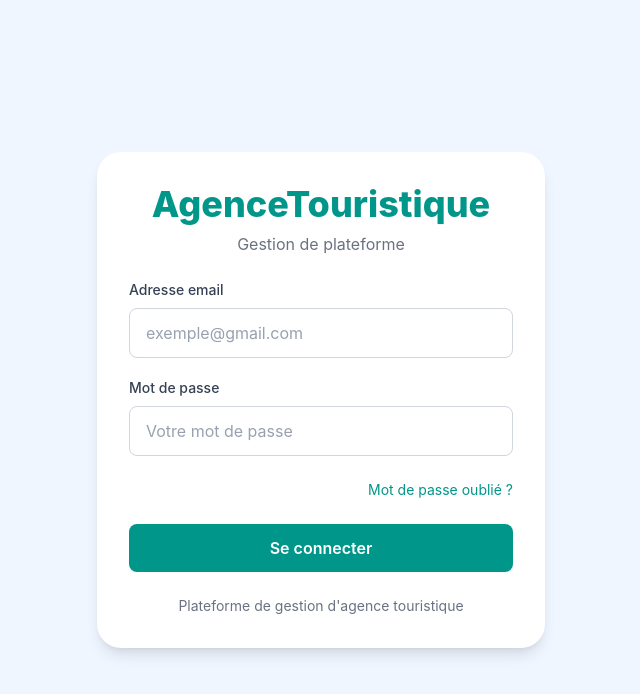
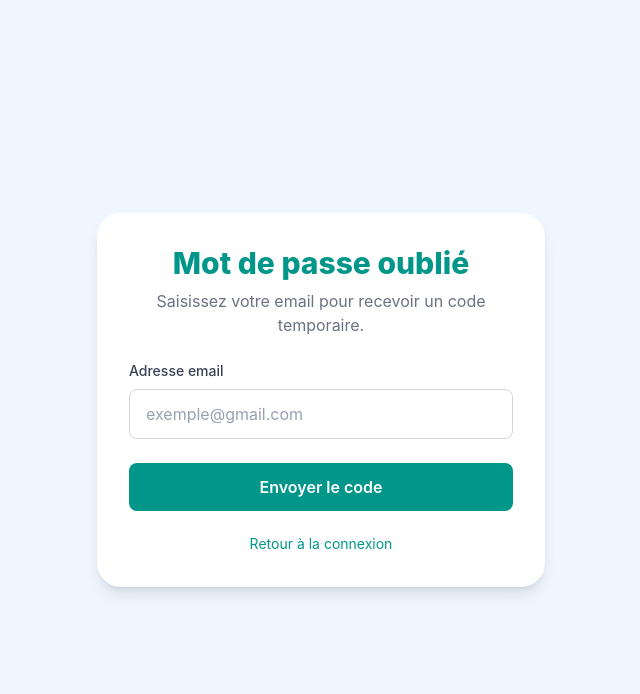
Before and after one commit to Hervesamuel/Agence_Touristique, a React app in the folder Agencetouristique/Frontend/: page /mot-de-passe-oublie in a window 1280 px wide. Before the commit this address led to /login. Shown: the top 694 px of the page, without its empty margins (319-959 px from the left). Built offline with nearby package versions, Linux system fonts and the light colour scheme; the HTML template or start-up script is replaced by a standard one.

Commit message:
Mot de passe oublier envoyer au email Terminé en general

```diff
--- a/Agencetouristique/Frontend/src/pages/Profil.jsx
+++ b/Agencetouristique/Frontend/src/pages/Profil.jsx
@@ -1,10 +1,20 @@
 import { useEffect, useState } from "react";
+// AJOUT : importation de useRef
+import { useRef } from "react";
 import { Link } from "react-router-dom";
 import { getMonProfil, updateMonProfil, changerMotDePasse } from "../services/profilService";
 import { useLanguage } from "../contexts/LanguageContext";
 
 function Profil() {
   const { t } = useLanguage();
+
+  // AJOUT : connexion avec un code temporaire, changement de mot de passe obligatoire
+  const [doitChangerMdp, setDoitChangerMdp] = useState(
+    sessionStorage.getItem("doitChangerMdp") === "1"
+  );
+
+  // AJOUT : référence vers l'avertissement du mot de passe
+  const mdpRef = useRef(null);
 
   const [formData, setFormData] = useState({
     nom: "",
@@ -52,6 +62,13 @@ function Profil() {
     };
     fetchProfil();
   }, []);
+
+  // AJOUT : défilement automatique vers l'avertissement
+  useEffect(() => {
+    if (!loading && doitChangerMdp && mdpRef.current) {
+      mdpRef.current.scrollIntoView({ behavior: "smooth", block: "start" });
+    }
+  }, [loading, doitChangerMdp]);
 
   const handleChange = (e) => {
     const { name, value } = e.target;
@@ -133,6 +150,9 @@ function Profil() {
       await changerMotDePasse(mdpData.mdpActuel, mdpData.mdpNouveau);
       setMdpSuccess(t("profil_mdp_succes"));
       setMdpData({ mdpActuel: "", mdpNouveau: "", mdpConfirmer: "" });
+      // AJOUT : le changement obligatoire est terminé, on retire l'avertissement
+      sessionStorage.removeItem("doitChangerMdp");
+      setDoitChangerMdp(false);
     } catch (err) {
       setMdpError(err.message || t("profil_erreur_defaut"));
     } finally {
@@ -283,6 +303,18 @@ function Profil() {
         </form>
       </div>
 
+      {/* AJOUT : avertissement, connexion avec un code temporaire */}
+      {doitChangerMdp && (
+        <div
+          ref={mdpRef}
+          className="mb-4 max-w-lg bg-amber-50 dark:bg-amber-900/20 border border-amber-200 dark:border-amber-800 text-amber-700 dark:text-amber-300 text-sm rounded-xl p-3 font-medium"
+        >
+          Vous êtes connecté avec un code temporaire. Dans le formulaire « Changer le mot de passe »
+          ci-dessous, saisissez ce code dans « Mot de passe actuel », puis choisissez votre nouveau
+          mot de passe (8 caractères minimum).
+        </div>
+      )}
+
       {/* Changement de mot de passe */}
       <div className="bg-white dark:bg-slate-800 border border-slate-200 dark:border-slate-700 rounded-2xl p-5 shadow-sm max-w-lg">
         <h2 className="font-semibold text-slate-800 dark:text-slate-100 mb-4">{t("profil_mdp_titre")}</h2>
--- /dev/null
+++ b/Agencetouristique/Frontend/src/pages/auth/ForgotPassword.jsx
@@ -0,0 +1,104 @@
+import { useState } from "react";
+import { useNavigate } from "react-router-dom";
+import { forgotPassword } from "../../services/authService";
+
+function ForgotPassword() {
+  const navigate = useNavigate();
+  const [email, setEmail] = useState("");
+  const [loading, setLoading] = useState(false);
+  const [error, setError] = useState("");
+  const [envoye, setEnvoye] = useState(false);
+
+  // Envoi de la demande de code temporaire
+  const handleSubmit = async (e) => {
+    e.preventDefault();
+    setError("");
+    setLoading(true);
+
+    try {
+      await forgotPassword(email);
+      // Affichage du message de confirmation
+      setEnvoye(true);
+    } catch (err) {
+      setError(err.message);
+    } finally {
+      setLoading(false);
+    }
+  };
+
+  return (
+    <div className="min-h-screen flex items-center justify-center bg-blue-50 dark:bg-slate-900 px-4">
+      <div className="w-full max-w-md p-8 rounded-3xl bg-white dark:bg-slate-800 shadow-lg">
+        <div className="text-center mb-6">
+          <h1 className="text-3xl font-extrabold text-teal-600 dark:text-teal-400">Mot de passe oublié</h1>
+          <p className="text-gray-500 dark:text-slate-400 mt-2">
+            Saisissez votre email pour recevoir un code temporaire.
+          </p>
+        </div>
+
+        {/* Message d'erreur */}
+        {error && (
+          <div className="mb-5 rounded-lg bg-red-50 dark:bg-red-900/20 border border-red-200 dark:border-red-800 text-red-600 dark:text-red-400 p-4">
+            {error}
+          </div>
+        )}
+
+        {envoye ? (
+          // Message de confirmation après l'envoi
+          <div>
+            <div className="mb-5 rounded-lg bg-teal-50 dark:bg-teal-900/20 border border-teal-200 dark:border-teal-800 text-teal-700 dark:text-teal-300 p-4">
+              Si cet email existe, un code temporaire vient d'être envoyé. Il est valable{" "}
+              <b>2 minutes</b>. Utilisez-le comme mot de passe pour vous connecter, puis choisissez
+              un nouveau mot de passe dans votre profil.
+            </div>
+            <button
+              type="button"
+              onClick={() => navigate("/login")}
+              className="w-full py-3 font-semibold text-white rounded-lg transition bg-teal-600 hover:bg-teal-700"
+            >
+              Aller à la connexion
+            </button>
+          </div>
+        ) : (
+          // Formulaire de saisie de l'email
+          <form onSubmit={handleSubmit}>
+            <div className="mb-6">
+              <label htmlFor="email" className="block text-sm font-medium text-gray-700 dark:text-slate-300 mb-2">
+                Adresse email
+              </label>
+              <input
+                id="email"
+                type="email"
+                value={email}
+                onChange={(e) => setEmail(e.target.value)}
+                placeholder="exemple@gmail.com"
+                required
+                className="w-full px-4 py-3 border border-gray-300 dark:border-slate-600 bg-white dark:bg-slate-700 text-slate-900 dark:text-slate-100 placeholder:text-gray-400 dark:placeholder:text-slate-500 rounded-lg focus:outline-none focus:ring-2 focus:ring-teal-500"
+              />
+            </div>
+
+            <button
+              type="submit"
+              disabled={loading}
+              className={`w-full py-3 font-semibold text-white rounded-lg transition ${loading ? "bg-gray-400 dark:bg-slate-600" : "bg-teal-600 hover:bg-teal-700"}`}
+            >
+              {loading ? "Envoi en cours..." : "Envoyer le code"}
+            </button>
+
+            <div className="text-center mt-5">
+              <button
+                type="button"
+                onClick={() => navigate("/login")}
+                className="text-sm text-teal-600 dark:text-teal-400 hover:underline"
+              >
+                Retour à la connexion
+              </button>
+            </div>
+          </form>
+        )}
+      </div>
+    </div>
+  );
+}
+
+export default ForgotPassword;
--- a/Agencetouristique/Frontend/src/pages/auth/Login.jsx
+++ b/Agencetouristique/Frontend/src/pages/auth/Login.jsx
@@ -19,7 +19,12 @@ function Login() {
     try {
       const data = await login(email, mdp);
       console.log("Connexion réussie :", data);
-      navigate("/dashboard", { replace: true });
+      // Connexion avec un code temporaire : obligation de changer le mot de passe
+      if (data.doitChangerMdp) {
+        navigate("/profil", { replace: true });
+      } else {
+        navigate("/dashboard", { replace: true });
+      }
     } catch (error) {
       if (error.message === "Failed to fetch") {
         setError(t("login_erreur_serveur"));
@@ -77,8 +82,9 @@ function Login() {
           </div>
 
           <div className="flex justify-end mb-6">
-            <button
+                        <button
               type="button"
+              onClick={() => navigate("/mot-de-passe-oublie")}
               className="text-sm text-teal-600 dark:text-teal-400 hover:underline"
             >
               {t("login_mdp_oublie")}
--- a/Agencetouristique/Frontend/src/routes/AppRoutes.jsx
+++ b/Agencetouristique/Frontend/src/routes/AppRoutes.jsx
@@ -32,6 +32,11 @@ import Notifications from "../pages/Notifications";
 import Profil from "../pages/Profil";
 
 import ReservationForm from "../pages/agent/ReservationForm";
+
+// Importation de la page mot de passe oublié
+import ForgotPassword from "../pages/auth/ForgotPassword";
+
+
 
 function ProtectedLayout() {
 
@@ -78,6 +83,8 @@ function AppRoutes() {
     <Routes>
       {/* Page de connexion */}
       <Route path="/login" element={<Login />} />
+       {/* Page mot de passe oublié */}
+      <Route path="/mot-de-passe-oublie" element={<ForgotPassword />} />
 
       {/* Pages protégées */}
       <Route element={<ProtectedLayout />}>
--- a/Agencetouristique/Frontend/src/services/authService.js
+++ b/Agencetouristique/Frontend/src/services/authService.js
@@ -30,8 +30,46 @@ const login = async (email, mdp) => {
 
         // Stockage des informations utilisateur
         localStorage.setItem("user", JSON.stringify(data.user));
+                // Mémorisation : l'utilisateur s'est connecté avec un code temporaire
+        if (data.doitChangerMdp) {
+            sessionStorage.setItem("doitChangerMdp", "1");
+        } else {
+            sessionStorage.removeItem("doitChangerMdp");
+        }
 
         // Retour des informations de connexion
+        return data;
+
+    } catch (error) {
+        // Gestion des erreurs de connexion au serveur
+        if (error instanceof TypeError) {
+            throw new Error("Impossible de contacter le serveur. Veuillez réessayer.");
+        }
+
+        throw error;
+    }
+};
+
+// =====================================================
+// MOT DE PASSE OUBLIE
+// =====================================================
+const forgotPassword = async (email) => {
+    try {
+        // Envoi de l'email au backend
+        const response = await fetch(`${API_URL}/forgot-password`, {
+            method: "POST",
+            headers: { "Content-Type": "application/json" },
+            body: JSON.stringify({ email })
+        });
+
+        // Conversion de la réponse en JSON
+        const data = await response.json();
+
+        // Vérification de la réponse
+        if (!response.ok) {
+            throw new Error(data.message || "Erreur lors de l'envoi du code");
+        }
+
         return data;
 
     } catch (error) {
@@ -68,6 +106,8 @@ const logout = () => {
     localStorage.removeItem("token");
     // Suppression des informations utilisateur
     localStorage.removeItem("user");
+    // Suppression du drapeau de changement de mot de passe obligatoire
+    sessionStorage.removeItem("doitChangerMdp");
 };
 
 // =====================================================
@@ -97,4 +137,4 @@ const expireSession = () => {
 // EXPORTATION DU SERVICE
 // =====================================================
 
-export { login, getToken, getUser, logout, getTokenExpiration, expireSession };
+export { login, forgotPassword, getToken, getUser, logout, getTokenExpiration, expireSession };
```
